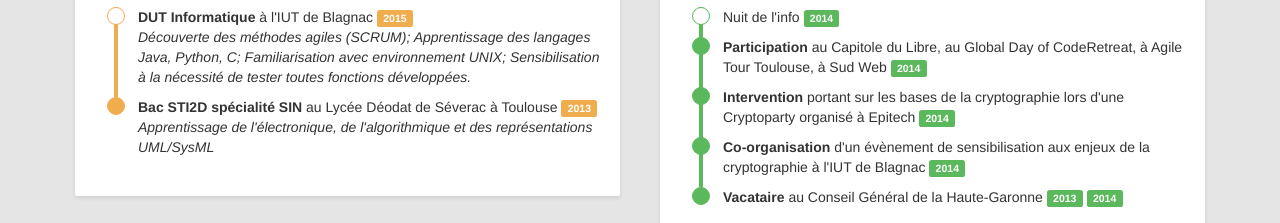
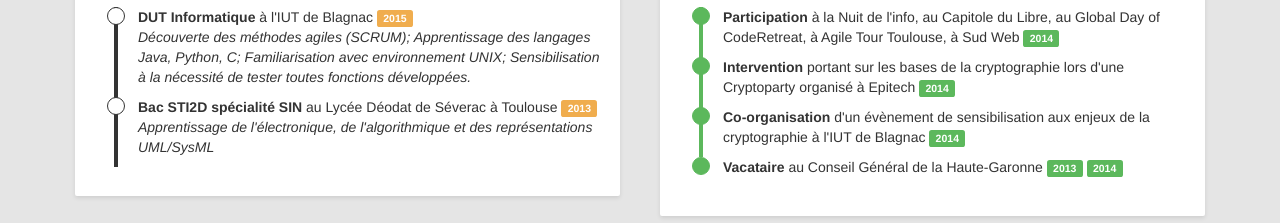
Before and after one commit to simon-previdente/simon-previdente.github.io, a plain HTML site: page index.html in a window 1280 px wide. Shown: the part 331-554 px from the top of the page. Drawn offline with Linux system fonts and the light colour scheme.

Commit message:
Update end of the current experience (nuitinfo)

```diff
--- a/index.html
+++ b/index.html
@@ -6,7 +6,7 @@
     <meta name="viewport" content="width=device-width, initial-scale=1">
     <title>Simon Prévidente</title>
     <link href="css/bootstrap.css" rel="stylesheet">
-    <link href="//maxcdn.bootstrapcdn.com/font-awesome/4.2.0/css/font-awesome.min.css" rel="stylesheet">
+    <link href="http://maxcdn.bootstrapcdn.com/font-awesome/4.2.0/css/font-awesome.min.css" rel="stylesheet">
     <link href="css/style.css" rel="stylesheet">
     <!--[if lt IE 9]>
       <script src="https://oss.maxcdn.com/html5shiv/3.7.2/html5shiv.min.js"></script>
@@ -64,8 +64,8 @@
       </div>
       <div class="row">
 
-        <!-- FORMATION -->
-        <div class="col-sm-6" id="Formation">
+        <!-- FORMATIONS -->
+        <div class="col-sm-6" id="Formations">
           <div class="box">
             <h2><span class="fa fa-graduation-cap"></span> Formation</h2>
             <ul class="underground-station">
@@ -80,15 +80,14 @@
             </ul>
           </div>
         </div>
-        <!-- FORMATION -->
+        <!-- FORMATIONS -->
 
         <!-- EXPERIENCES -->
         <div class="col-sm-6" id="Experiences">
           <div class="box">
             <h2><span class="fa fa-briefcase"></span> Expériences</h2>
             <ul class="underground-station">
-              <li class="current">Nuit de l'info <span class="label label-success">2014</span></li>
-              <li><strong>Participation</strong> au Capitole du Libre, au Global Day of CodeRetreat, à Agile Tour Toulouse, à Sud Web <span class="label label-success">2014</span></li>
+              <li><strong>Participation</strong> à la Nuit de l'info, au Capitole du Libre, au Global Day of CodeRetreat, à Agile Tour Toulouse, à Sud Web <span class="label label-success">2014</span></li>
               <li><strong>Intervention</strong> portant sur les bases de la cryptographie lors d'une Cryptoparty organisé à Epitech <span class="label label-success">2014</span></li>
               <li><strong>Co-organisation</strong> d'un évènement de sensibilisation aux enjeux de la cryptographie à l'IUT de Blagnac <span class="label label-success">2014</span></li>
               <li><strong>Vacataire</strong> au Conseil Général de la Haute-Garonne <span class="label label-success">2013</span> <span class="label label-success">2014</span></li>
```
